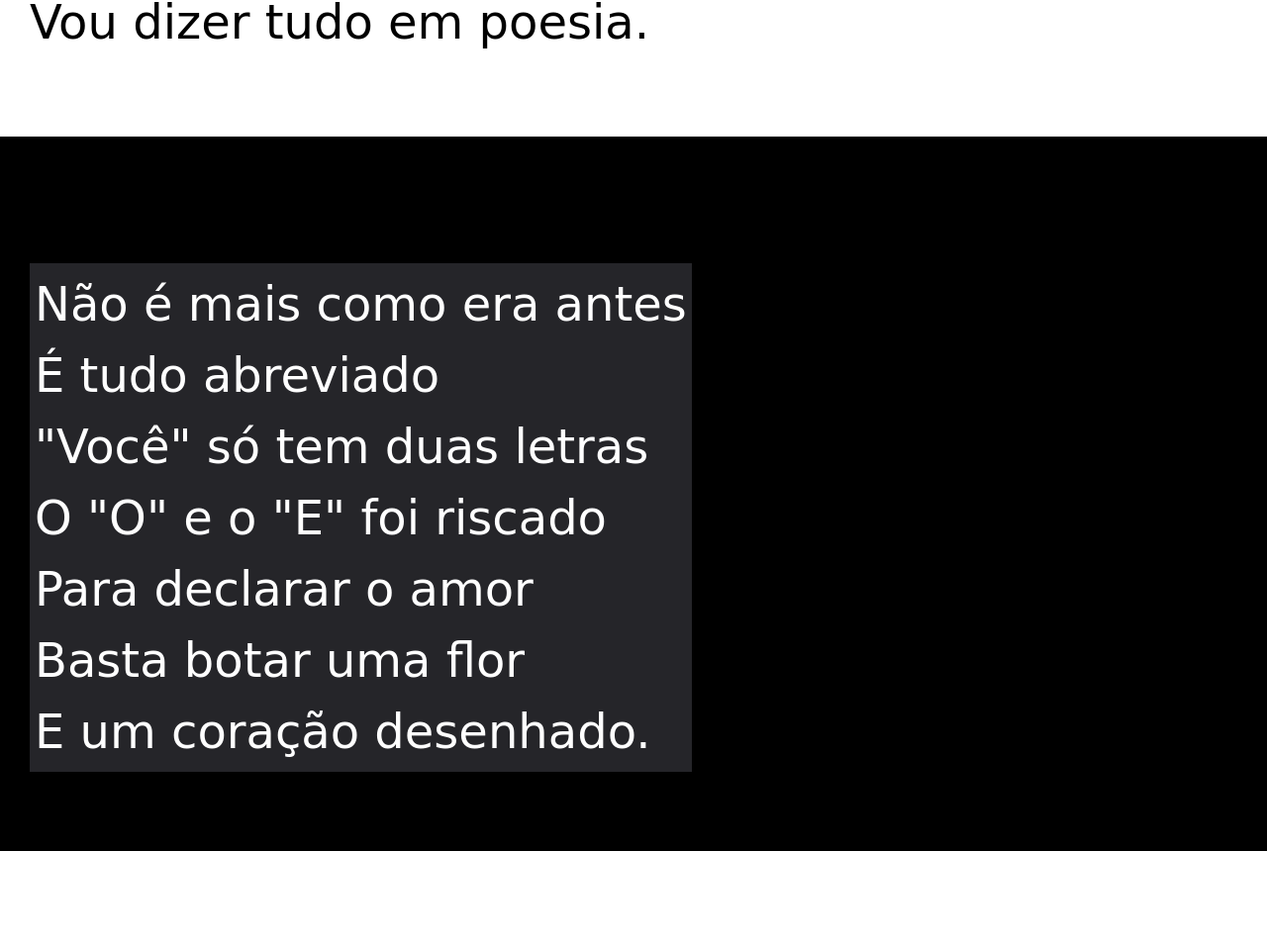
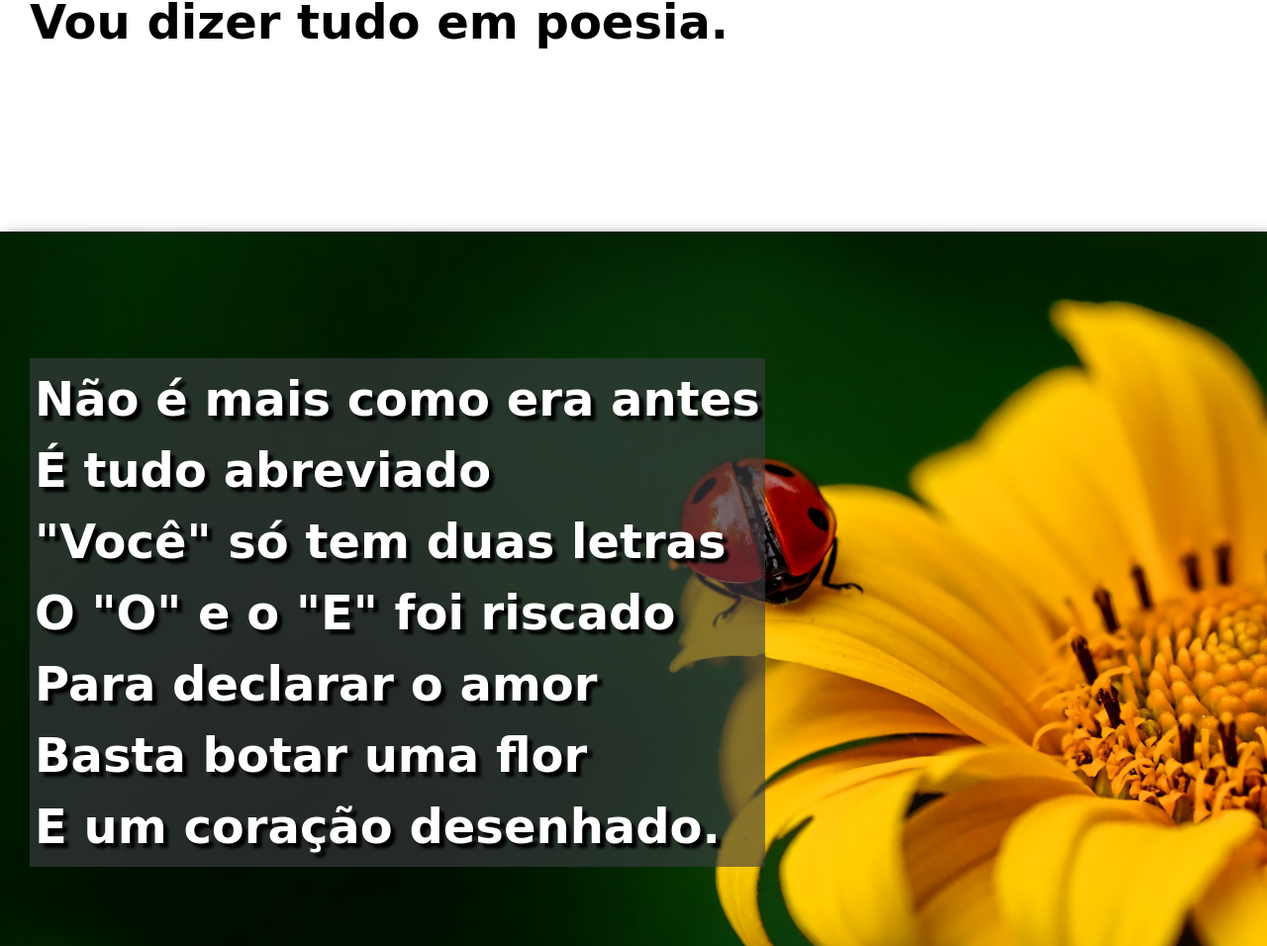
Before and after one commit to matheus-robson/html-css, a plain HTML site: page exercicios/exdesafio02/cordel.html in a window 1280 px wide. Shown: the part 700-1656 px from the top of the page at 99% size. Drawn offline with Linux system fonts and the light colour scheme; a web font is replaced by a local one.

Commit message:
atualizei

```diff
--- a/exercicios/exdesafio02/cordel.html
+++ b/exercicios/exdesafio02/cordel.html
@@ -26,7 +26,7 @@
     </section>
 
 
-    <section class="imagem">
+    <section class="imagem" id="img01">
         <p>
             Não é mais como era antes <br>
             É tudo abreviado <br>
@@ -61,7 +61,7 @@
     </section>
 
 
-    <section class="imagem">
+    <section class="imagem" id="img02">
         <p>
             Tenho saudade das cartas <br>
             Escritas com a própria mão <br>
--- a/exercicios/exdesafio02/style.css
+++ b/exercicios/exdesafio02/style.css
@@ -64,6 +64,11 @@ section{
     font-size: 3em;
 
 }
+section > p{
+    padding-bottom:2em ;
+    font-weight: bold;
+
+}
 
 section.normal{
     background-color: white;
@@ -73,13 +78,28 @@ section.normal{
 section.imagem{
     background-color: black;
     color: white;
+    box-shadow: 6px 6px 13px 0px rgb(0, 0, 0);
+    background-attachment: fixed;
 }
 section.imagem > p{
    display:inline-block;
    padding: 5px;
     background-color: rgba(61, 61, 68, 0.616);
+    text-shadow: 5px 5px  3px black;
+
 }
 
+section#img01{
+    background-image: url('imagens/background001.jpg');
+    background-position: right center;
+    background-size: cover;
+
+}
+section#img02{
+    background-image: url('imagens/background002.jpg');
+    background-size: cover;
+
+}
 footer{
     background-color: black;
     color: white;
```
